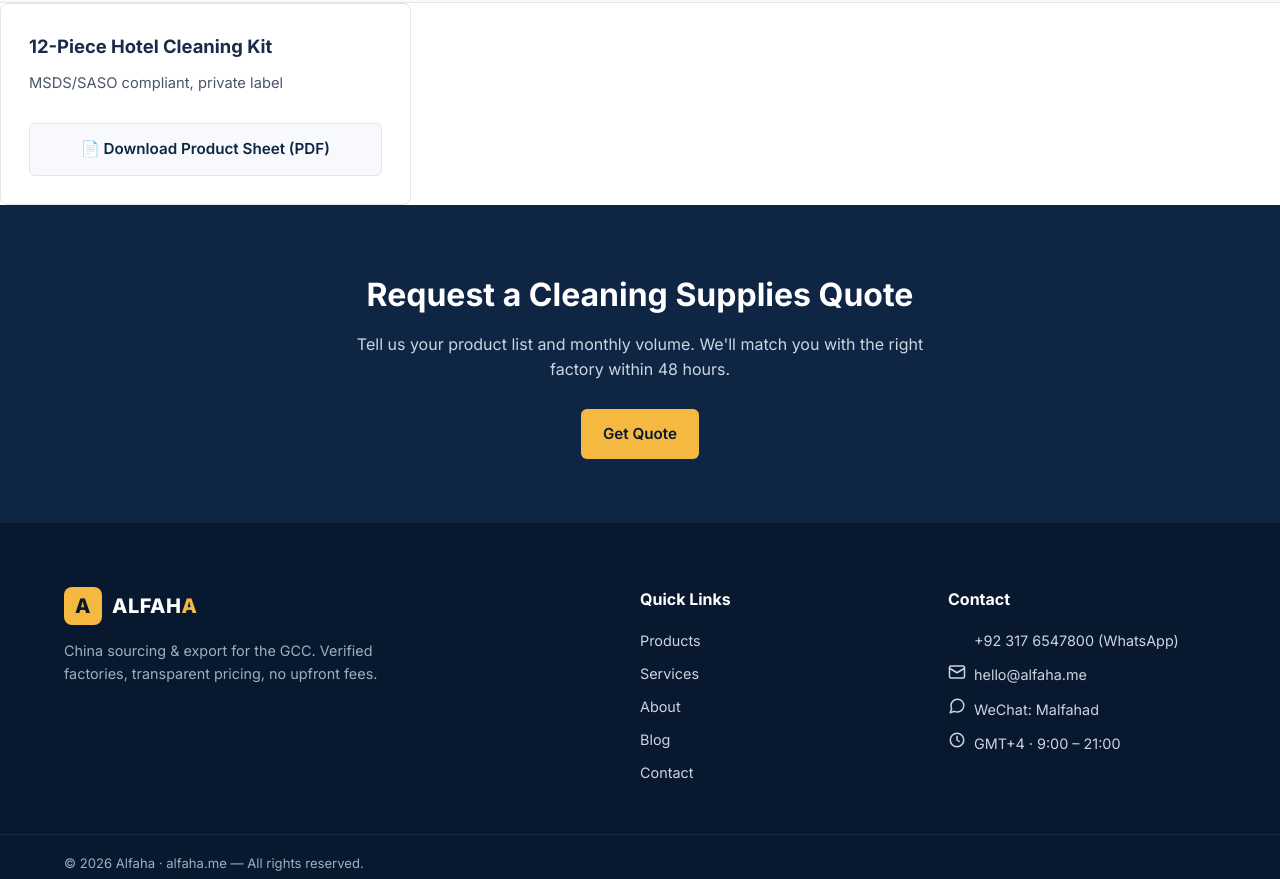
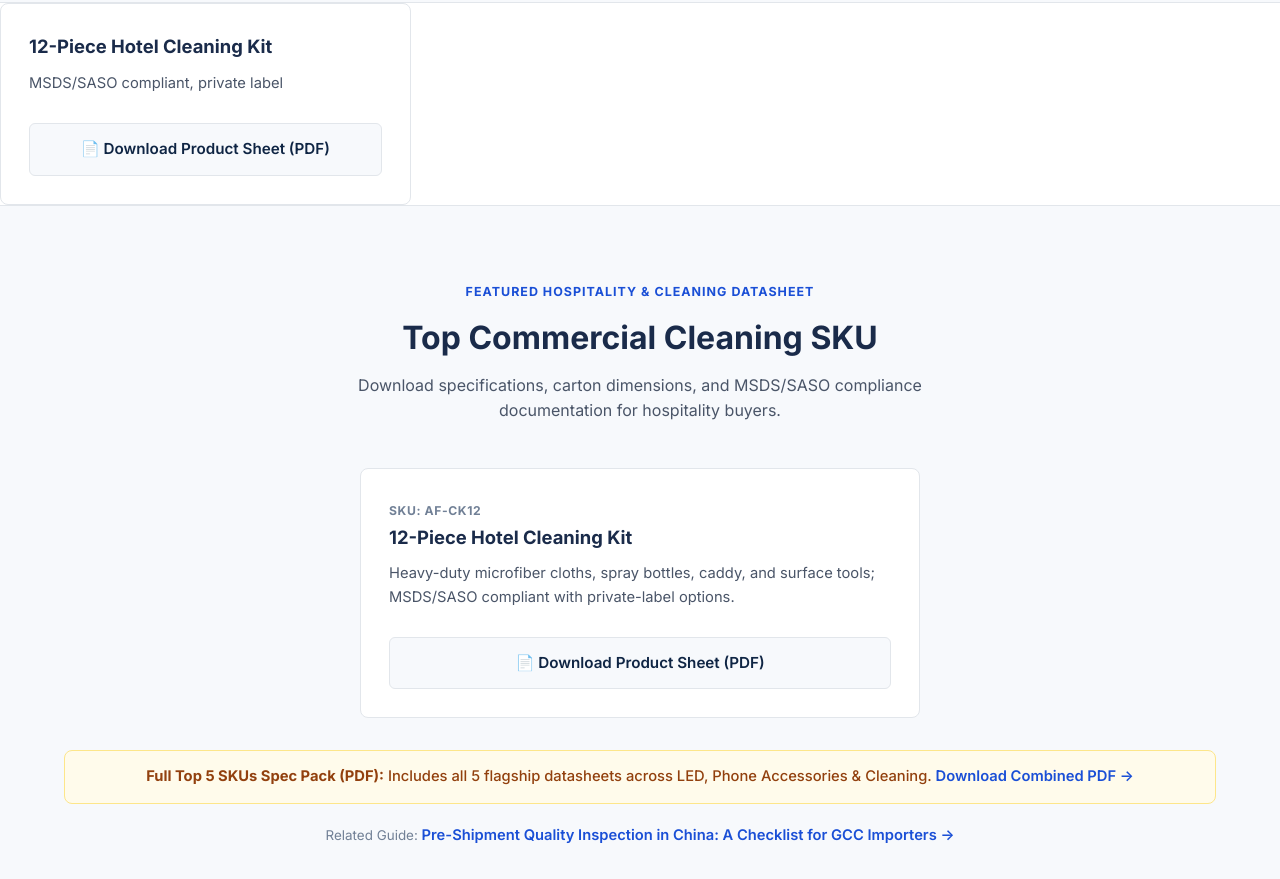
Before and after one commit to malfahad-1/malfahad-1.github.io, a plain HTML site: page public/cleaning.html in a window 1280 px wide. Shown: the part 2001-2880 px from the top of the page. Drawn offline with Linux system fonts and the light colour scheme.

Commit message:
Update cleaning.html

```diff
--- a/public/cleaning.html
+++ b/public/cleaning.html
@@ -213,6 +213,42 @@
   </div>
 </div>
 
+    <!-- TOP CLEANING SKU & SPEC SHEETS -->
+    <section class="section alt">
+      <div class="container">
+        <div class="section-head">
+          <span class="eyebrow">Featured Hospitality &amp; Cleaning Datasheet</span>
+          <h2>Top Commercial Cleaning SKU</h2>
+          <p>Download specifications, carton dimensions, and MSDS/SASO compliance documentation for hospitality buyers.</p>
+        </div>
+
+        <div style="max-width:560px;margin:0 auto;">
+          <!-- SKU 05: Cleaning Kit -->
+          <div class="card">
+            <span class="sku-code">SKU: AF-CK12</span>
+            <h3>12-Piece Hotel Cleaning Kit</h3>
+            <p>Heavy-duty microfiber cloths, spray bottles, caddy, and surface tools; MSDS/SASO compliant with private-label options.</p>
+            <a href="downloads/alfaha-sku05-cleaning-kit.pdf"
+               download
+               target="_blank"
+               rel="noopener"
+               class="btn btn-download"
+               onclick="window.dataLayer=window.dataLayer||[];window.dataLayer.push({event:'download_pdf',sku:'AF-CK12'});">
+              📄 Download Product Sheet (PDF)
+            </a>
+          </div>
+        </div>
+
+        <div class="catalog-note">
+          <strong>Full Top 5 SKUs Spec Pack (PDF):</strong> Includes all 5 flagship datasheets across LED, Phone Accessories &amp; Cleaning.
+          <a class="learn" href="downloads/alfaha-top-5-skus-one-pagers.pdf" download onclick="window.dataLayer=window.dataLayer||[];window.dataLayer.push({event:'download_pdf',sku:'TOP-5-PACK'});">Download Combined PDF →</a>
+        </div>
+
+        <p class="post-meta text-center" style="margin-top:20px;">
+          Related Guide: <a class="learn" href="blog/china-pre-shipment-inspection-checklist-gcc.html">Pre-Shipment Quality Inspection in China: A Checklist for GCC Importers →</a>
+        </p>
+      </div>
+    </section>
     <!-- CTA BAND -->
     <section class="cta-band">
       <div class="container">
```
